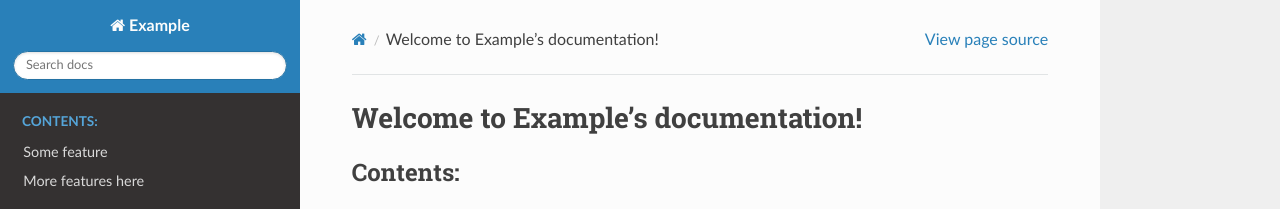
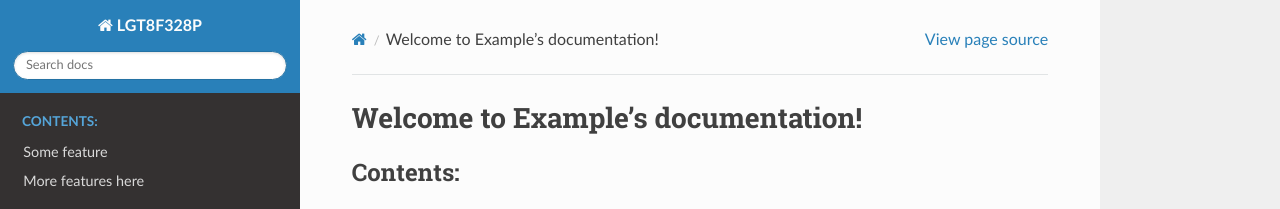
Before and after one commit to b-oleg/LGT8FXP, a Sphinx documentation site: the page built from doc/index.rst, in a window 1280 px wide. Shown: the top 209 px of the page. Built offline with Sphinx 7.4.7 and the Read the Docs theme 3.1.0, drawn with Linux system fonts in a browser that asks for light colours.

Commit message:
Update conf.py

```diff
--- a/doc/conf.py
+++ b/doc/conf.py
@@ -6,7 +6,7 @@
 # -- Project information -----------------------------------------------------
 # https://www.sphinx-doc.org/en/master/usage/configuration.html#project-information
 
-project = 'Example'
+project = 'LGT8F328P'
 copyright = 'workshop participant'
 author = 'workshop participant'
 release = '0.1'
```
